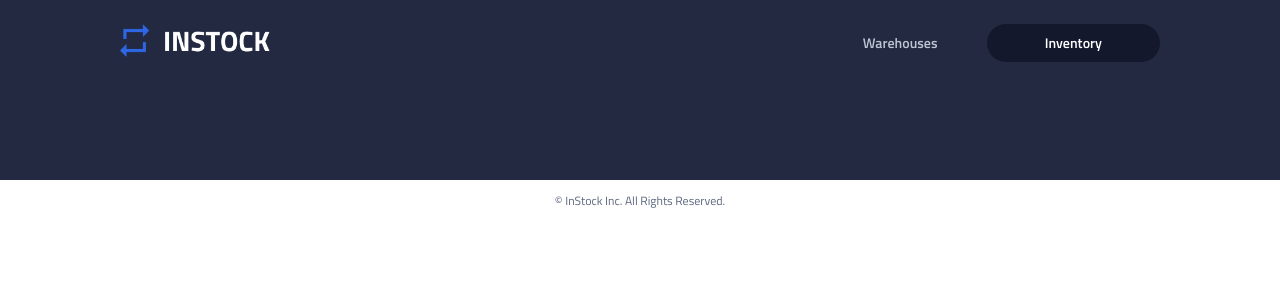
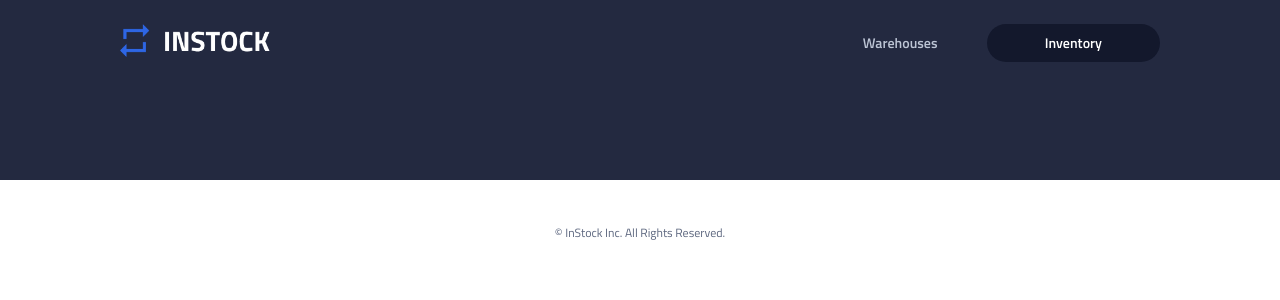
Before and after one commit to betty-alemayehu/InStock, a React (Vite) app: page /inventory/add in a window 1280 px wide. Shown: the top 300 px of the page. Built offline with nearby package versions, Linux system fonts and the light colour scheme.

Commit message:
add padding to footer class

```diff
--- a/src/components/Footer/Footer.scss
+++ b/src/components/Footer/Footer.scss
@@ -11,5 +11,6 @@ footer {
 .footer {
   @include body-small {
     color: $Slate;
+    padding: 2rem 0;
   }
 }
```
